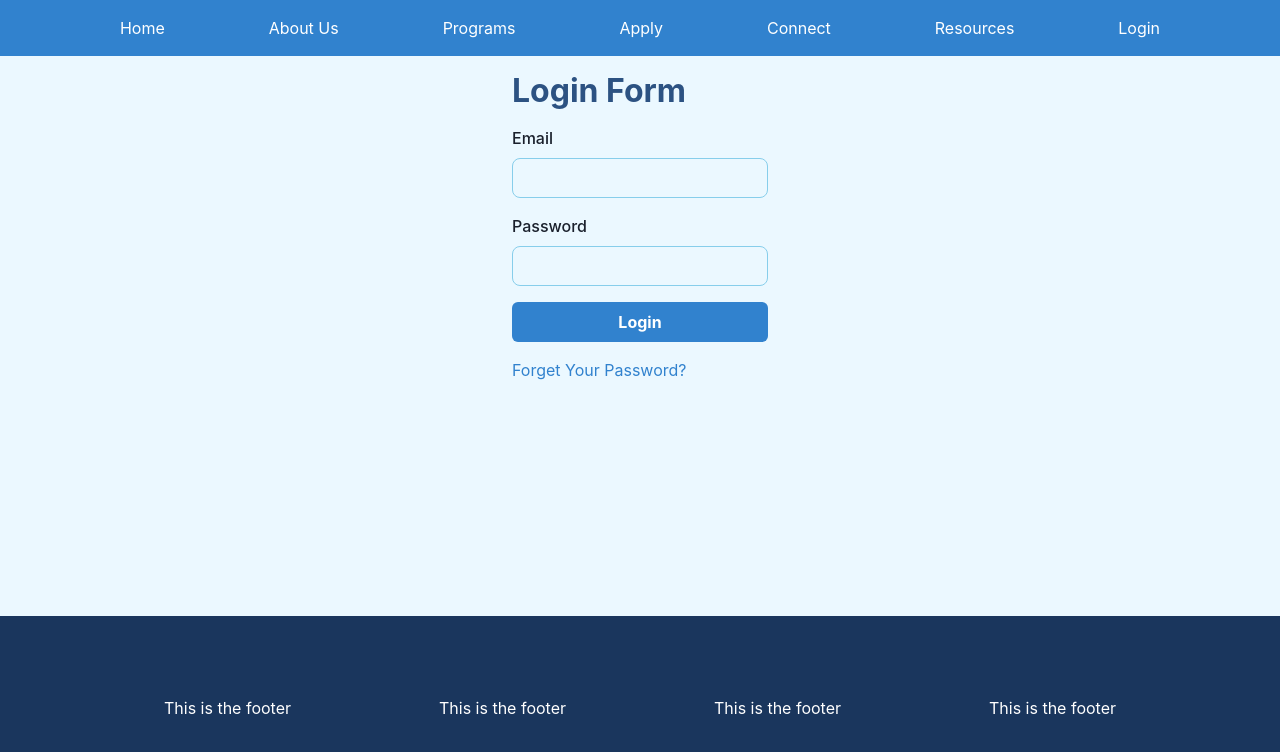
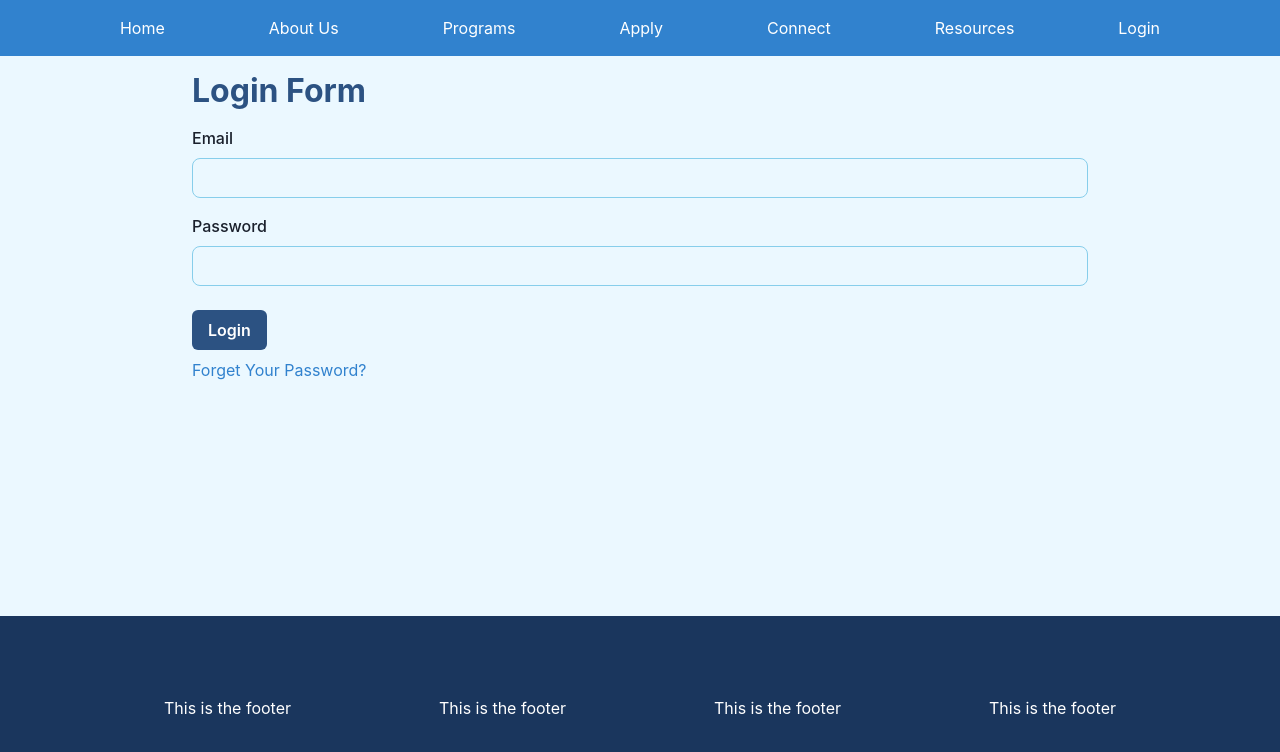
Before and after one commit to dolokelen/recruitment-front, a React (Vite) app: page /dashboard in a window 1280 px wide. Shown: the top 752 px of the page. Built offline with nearby package versions, Linux system fonts and the light colour scheme.

Commit message:
Refactor: moved login inline styles to styles.ts

```diff
--- a/src/accounts/LoginPage.tsx
+++ b/src/accounts/LoginPage.tsx
@@ -1,11 +1,11 @@
 import { Text, Link, Box } from "@chakra-ui/react";
-import { blue, blue500, red500 } from "../colors";
-import { MyButton, MyHeading, MyInput } from "../MyFormComponents";
+import { blue500, red500 } from "../colors";
+import { MyBasicButton, MyHeading, MyInput } from "../MyFormComponents";
 import { z } from "zod";
 import { useForm } from "react-hook-form";
 import { zodResolver } from "@hookform/resolvers/zod";
 import { useLogin } from "../hooks/useLogin";
-import { styles } from "./styles";
+import styles from "../styles";
 
 const schema = z.object({
   email: z
@@ -37,7 +37,7 @@ const LoginForm = () => {
   const marginButton = 4;
 
   return (
-    <Box mx={styles.formWrapperMX} my={styles.formWrapperMY}>
+    <Box sx={styles.loginWrapper}>
       <form onSubmit={handleSubmit(onSubmit)}>
         <MyHeading>Login Form</MyHeading>
         {error === HTTP_401_UNAUTHORIZED ? (
@@ -64,11 +64,9 @@ const LoginForm = () => {
           errorMessage={errors.password && errors.password.message}
         />
 
-        <MyButton type="submit" colorScheme={blue}>
-          Login
-        </MyButton>
+        <MyBasicButton label="Login" />
 
-        <Text color={blue500} fontSize={styles.resetPwdLinkFontSize}>
+        <Text color={blue500} sx={styles.resetPwdLinkFontSize}>
           <Link>Forget Your Password?</Link>
         </Text>
       </form>
--- a/src/styles.ts
+++ b/src/styles.ts
@@ -230,4 +230,15 @@ export default {
     my: 4,
     color: commonColors.blue700,
   },
+
+  // ****************** Login Form ******************* //
+  loginWrapper: {
+    mx: { base: 4, sm: 20, md: 48 },
+    my: commonResponsiveMarginY.my,
+  },
+
+  resetPwdLinkFontSize: {
+    fontSize: { base: ".7rem", md: "1rem" },
+    mt: 2,
+  },
 };
```
